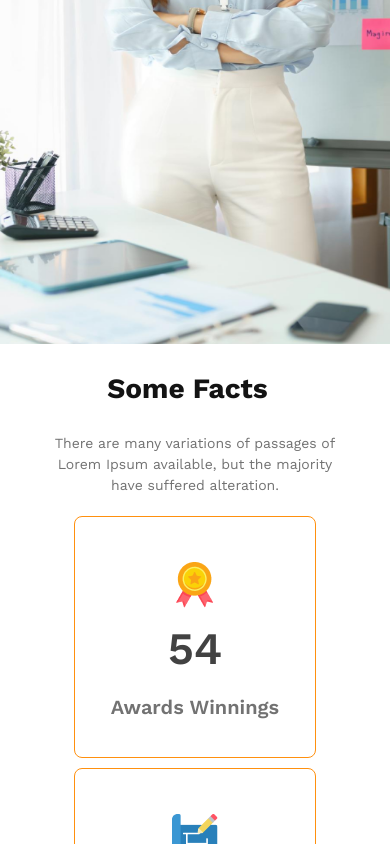
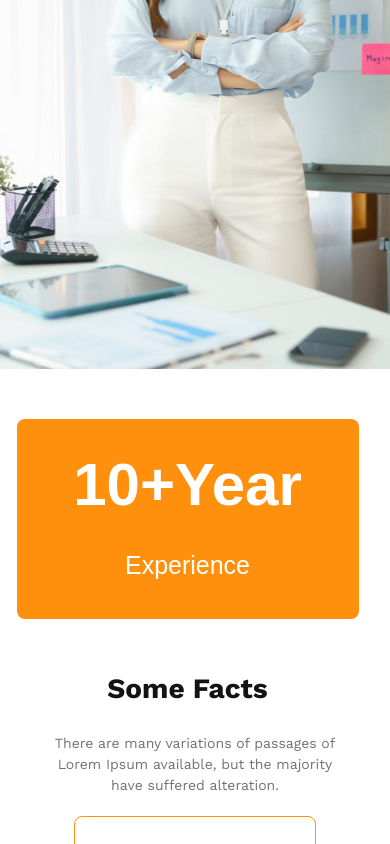
Before and after one commit to Tanvir-Bhuiyan00/g3-architects, a plain HTML site: page index.html in a window 390 px wide. Shown: the part 4219-5063 px from the top of the page. Drawn offline with nearby package versions, Linux system fonts and the light colour scheme.

Commit message:
final commit

```diff
--- a/styles/style.css
+++ b/styles/style.css
@@ -486,15 +486,20 @@ header {
   /** section image */
   .section-image{
     width: 576px;
-    height: 700px;
+    height: 1000px;
+    display: flex;
+    flex-direction: column;
+    align-items: center;
+    justify-content: center;
   }
   .section-image img{
     width: 100%;
-    height: 100%;
+    height: 700px;
   }
 
   .section-image .primary-btn{
-    display: none;
+    position: static;
+    margin-top: 50px;
   }
 
   /** fact */
```
